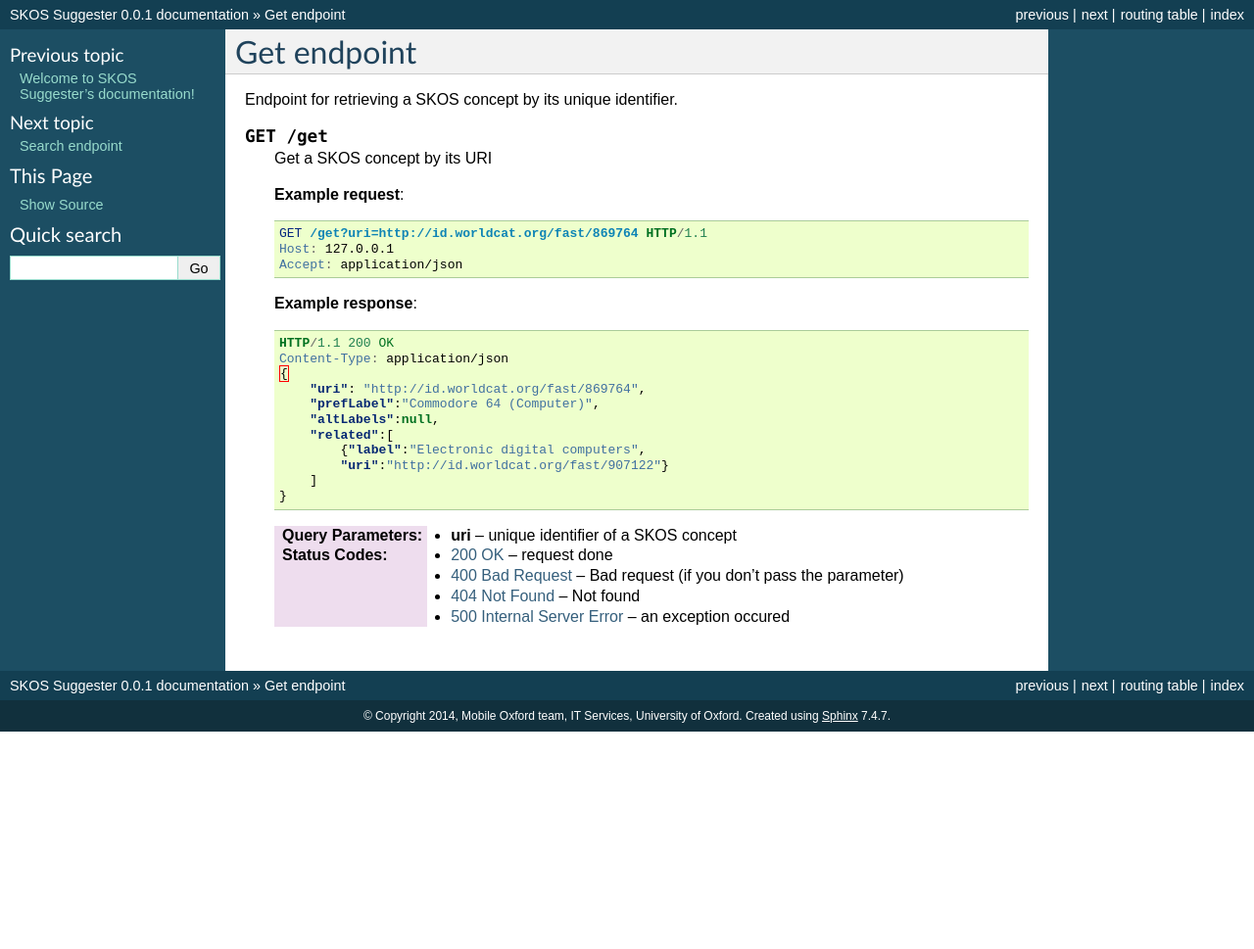
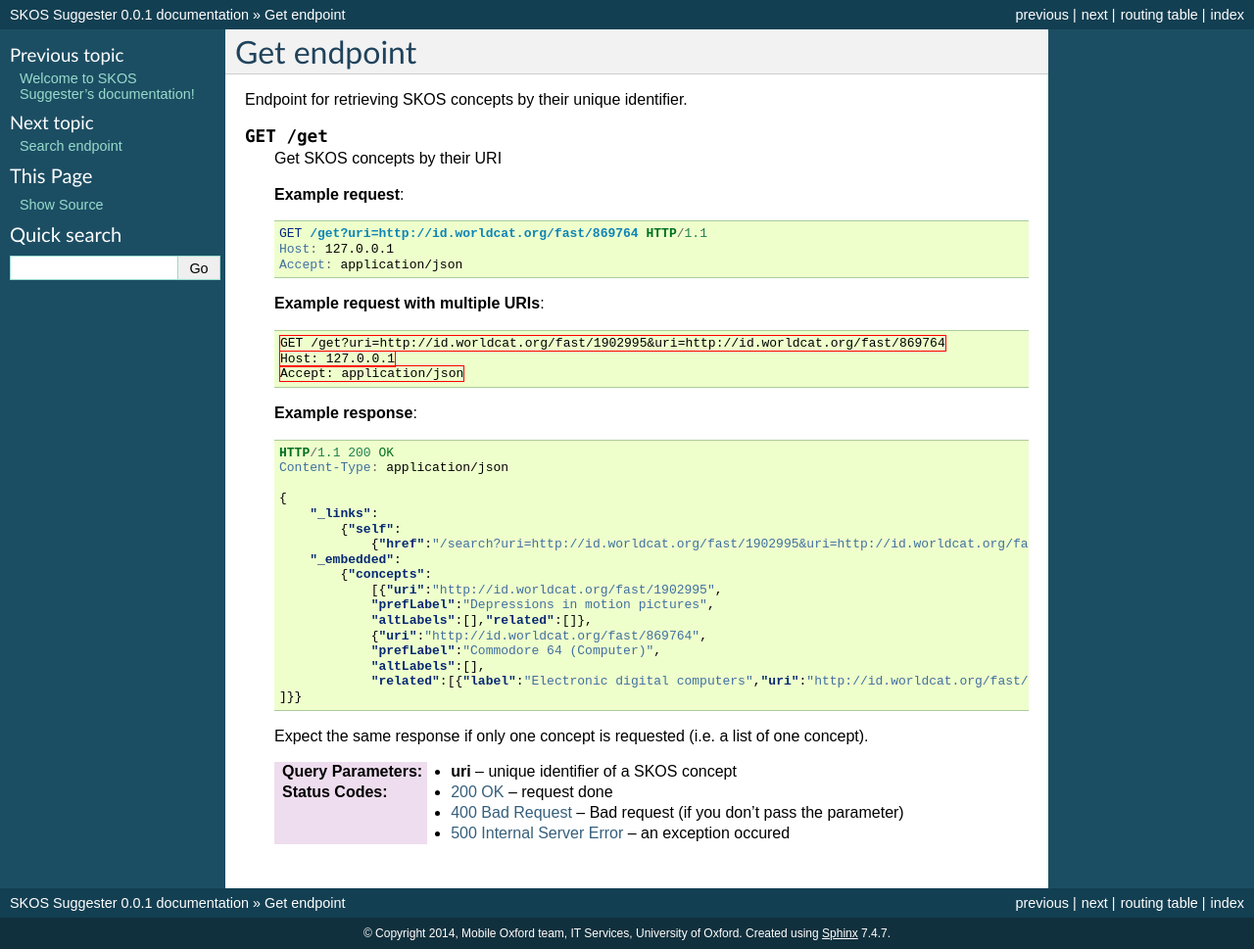
Before and after one commit to ox-it/skos-suggester, a Sphinx documentation site: the page built from docs/source/http_api/get.rst, in a window 1280 px wide. Shown: the whole page at 98% size. Built offline with Sphinx 7.4.7, drawn with Linux system fonts in a browser that asks for light colours; before the commit the page ends 900 px from its top, so only the background shows below that.

Commit message:
Allow multiple times the uri parameter, returns HAL representation

```diff
--- a/docs/source/http_api/get.rst
+++ b/docs/source/http_api/get.rst
@@ -1,11 +1,11 @@
 Get endpoint
 ============
 
-Endpoint for retrieving a SKOS concept by its unique identifier.
+Endpoint for retrieving SKOS concepts by their unique identifier.
 
 .. http:get:: /get
 
-    Get a SKOS concept by its URI
+    Get SKOS concepts by their URI
 
     **Example request**:
 
@@ -15,26 +15,41 @@ Endpoint for retrieving a SKOS concept by its unique identifier.
         Host: 127.0.0.1
         Accept: application/json
 
+    **Example request with multiple URIs**:
+
+    .. sourcecode:: http
+
+        GET /get?uri=http://id.worldcat.org/fast/1902995&uri=http://id.worldcat.org/fast/869764
+        Host: 127.0.0.1
+        Accept: application/json
+
     **Example response**:
 
     .. sourcecode:: http
 
         HTTP/1.1 200 OK
         Content-Type: application/json
+
         {
-            "uri": "http://id.worldcat.org/fast/869764",
-            "prefLabel":"Commodore 64 (Computer)",
-            "altLabels":null,
-            "related":[
-                {"label":"Electronic digital computers",
-                "uri":"http://id.worldcat.org/fast/907122"}
-            ]
-        }
+            "_links":
+                {"self":
+                    {"href":"/search?uri=http://id.worldcat.org/fast/1902995&uri=http://id.worldcat.org/fast/869764"}},
+            "_embedded":
+                {"concepts":
+                    [{"uri":"http://id.worldcat.org/fast/1902995",
+                    "prefLabel":"Depressions in motion pictures",
+                    "altLabels":[],"related":[]},
+                    {"uri":"http://id.worldcat.org/fast/869764",
+                    "prefLabel":"Commodore 64 (Computer)",
+                    "altLabels":[],
+                    "related":[{"label":"Electronic digital computers","uri":"http://id.worldcat.org/fast/907122"},{"label":"Commodore computers","uri":"http://id.worldcat.org/fast/869771"}]}
+        ]}}
+
+    Expect the same response if only one concept is requested (i.e. a list of one concept).
 
     :query uri: unique identifier of a SKOS concept
     :type uri: string
 
     :statuscode 200: request done
     :statuscode 400: Bad request (if you don't pass the parameter)
-    :statuscode 404: Not found
     :statuscode 500: an exception occured
```
Also changed, not shown: 3 other files.
